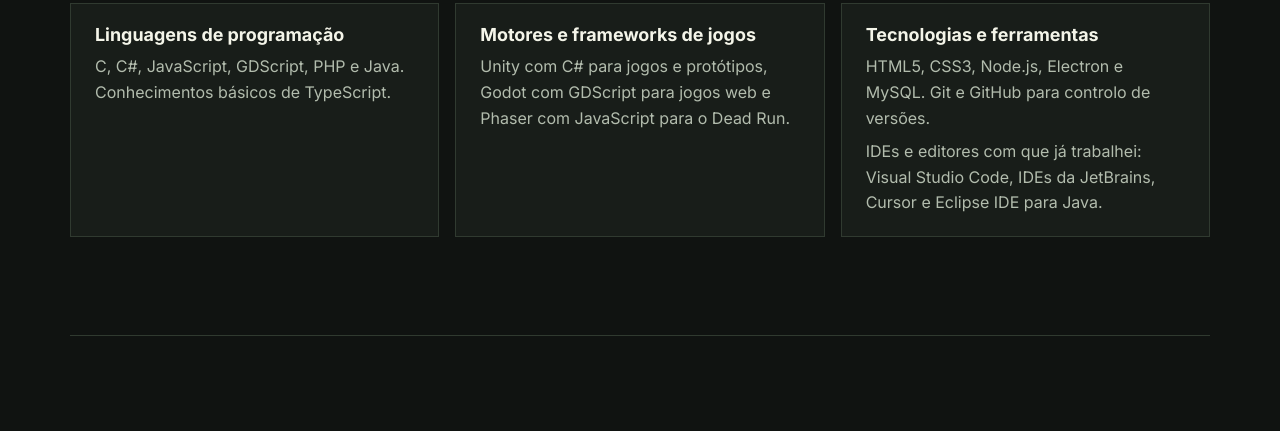
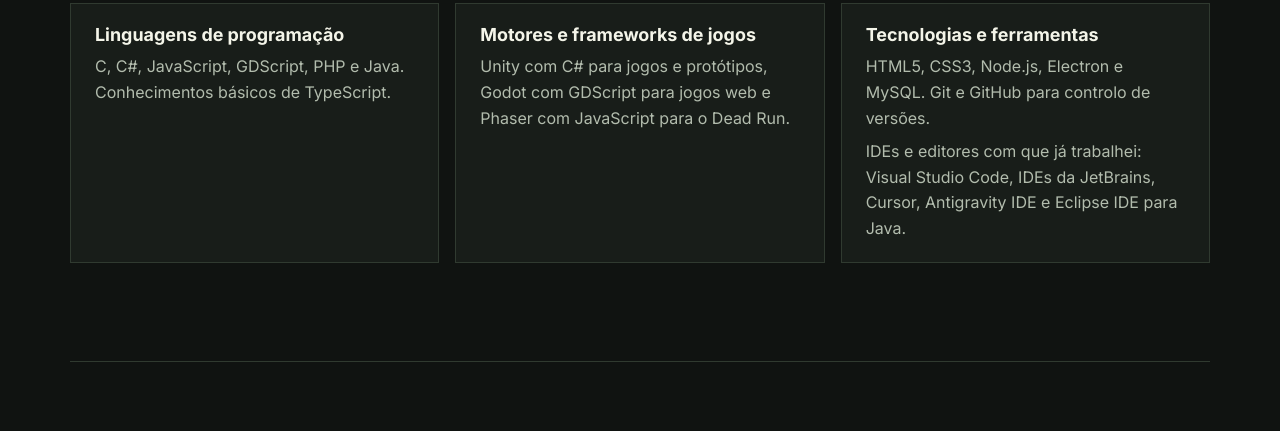
Before and after one commit to smelbravo/My-Portfolio, a plain HTML site: page index.html in a window 1280 px wide. Shown: the part 962-1393 px from the top of the page. Drawn offline with nearby package versions, Linux system fonts and the light colour scheme; a web font is replaced by a local one.

Commit message:
Inclui Antigravity IDE nas competências

```diff
--- a/index.html
+++ b/index.html
@@ -63,7 +63,7 @@
           <div class="card-body">
             <h3 data-en="Technologies and tools">Tecnologias e ferramentas</h3>
             <p class="description" data-en="HTML5, CSS3, Node.js, Electron, and MySQL. Git and GitHub for version control.">HTML5, CSS3, Node.js, Electron e MySQL. Git e GitHub para controlo de versões.</p>
-            <p class="description" data-en="IDEs and editors I’ve worked with: Visual Studio Code, JetBrains IDEs, Cursor, and Eclipse IDE for Java.">IDEs e editores com que já trabalhei: Visual Studio Code, IDEs da JetBrains, Cursor e Eclipse IDE para Java.</p>
+            <p class="description" data-en="IDEs and editors I’ve worked with: Visual Studio Code, JetBrains IDEs, Cursor, Antigravity IDE, and Eclipse IDE for Java.">IDEs e editores com que já trabalhei: Visual Studio Code, IDEs da JetBrains, Cursor, Antigravity IDE e Eclipse IDE para Java.</p>
           </div>
         </div>
       </div>
```
